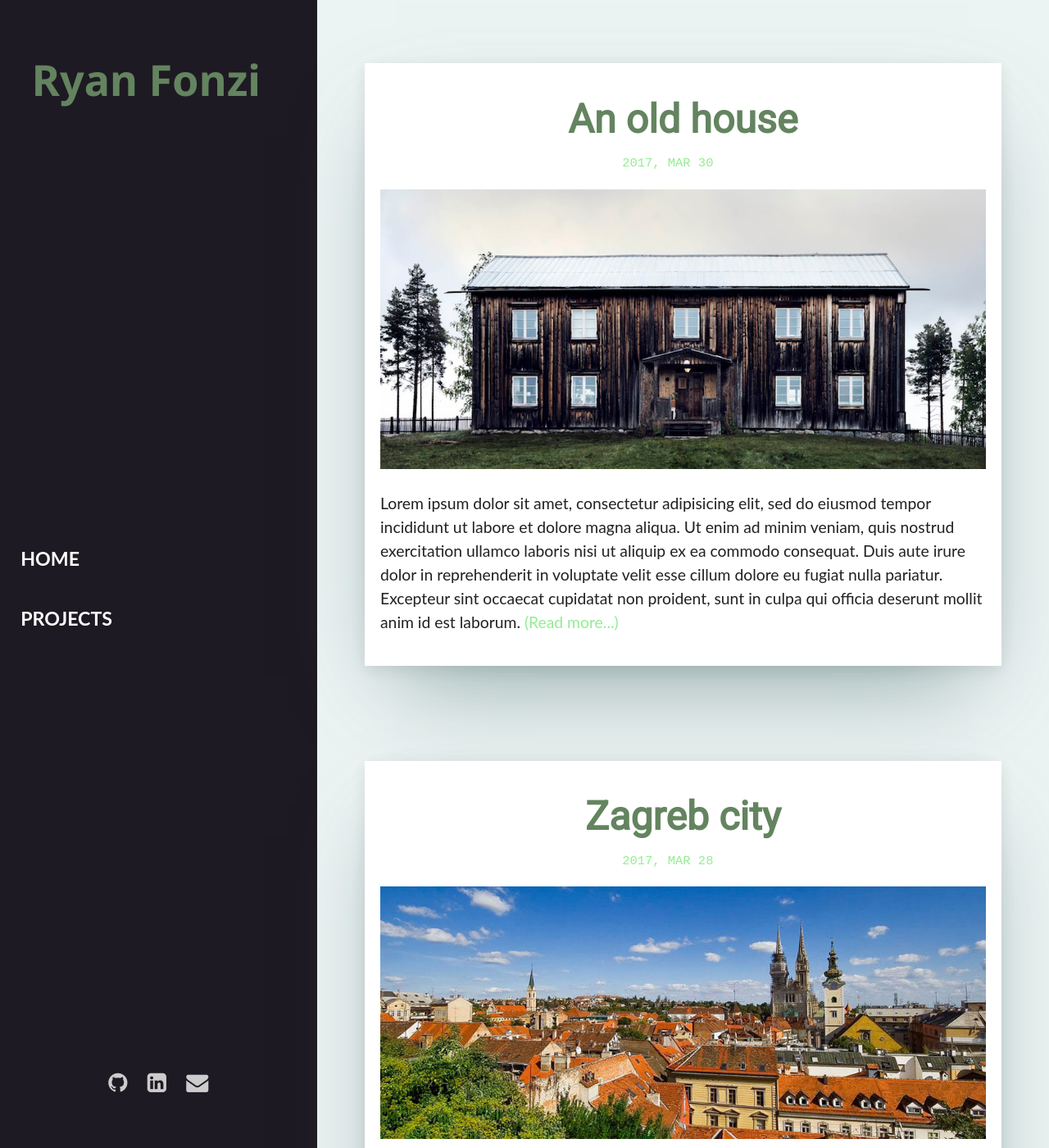
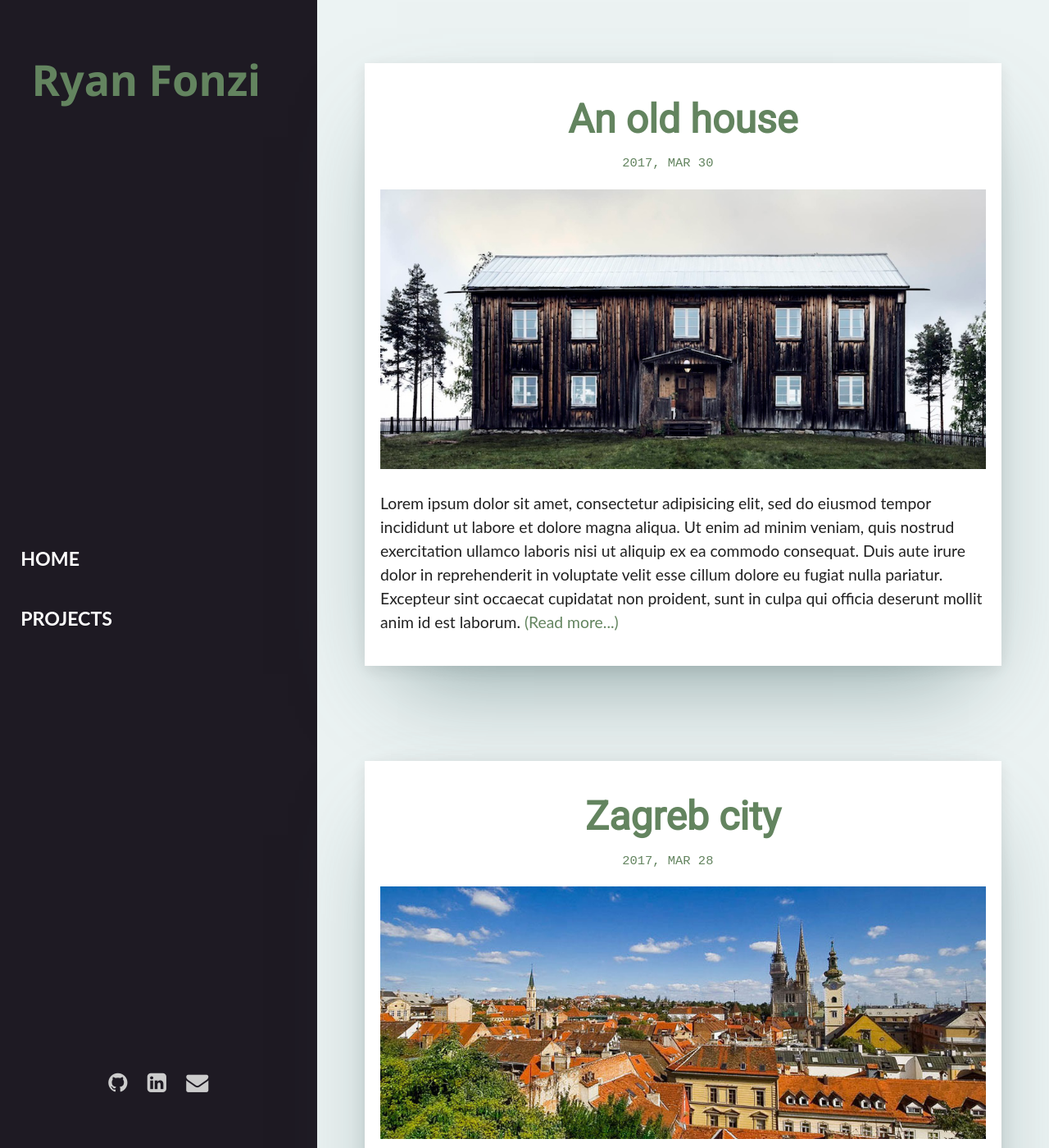
Before and after one commit to RFonzi/rfonzi.github.io, a Jekyll site: the page built from projects/index.html, in a window 1280 px wide and 1400 px high. Shown: the whole window at 82% size. Built offline with Jekyll 4.4.1, drawn with Linux system fonts in a browser that asks for light colours; some web fonts are replaced; the list of posts is cut into pages by our own code.

Commit message:
Change date/'Read more' color to match header color

```diff
--- a/assets/css/main.css
+++ b/assets/css/main.css
@@ -912,11 +912,11 @@ pre code {
   font-size: 0.8rem;
   text-transform: uppercase;
   font-family: monospace;
-  color: lightgreen;
+  color: #63845f;
 }
 .main-article .more, .page-article .more, .post .more {
   text-decoration: none;
-  color: lightgreen;
+  color: #63845f;
 }
 
 img.post-image, img.page-img {
--- a/assets/css/sass/main.scss
+++ b/assets/css/sass/main.scss
@@ -184,12 +184,12 @@ pre {
       font-size: 0.8rem;
       text-transform: uppercase;
       font-family: monospace;
-      color: lightgreen;
+      color: #63845f;
     }
   }
   .more {
     text-decoration: none;
-    color: lightgreen;
+    color: #63845f;
   }
 }
 
```
